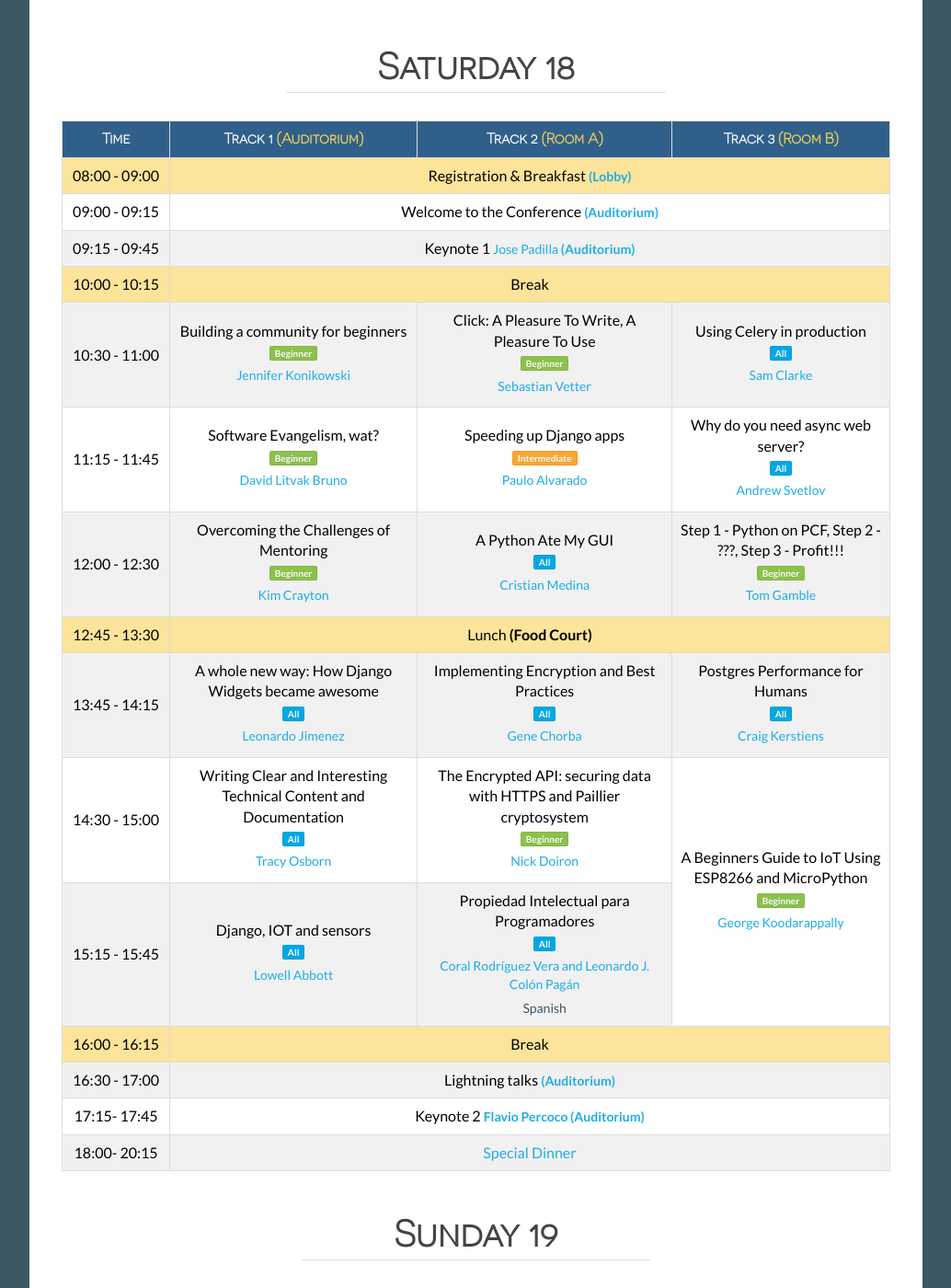
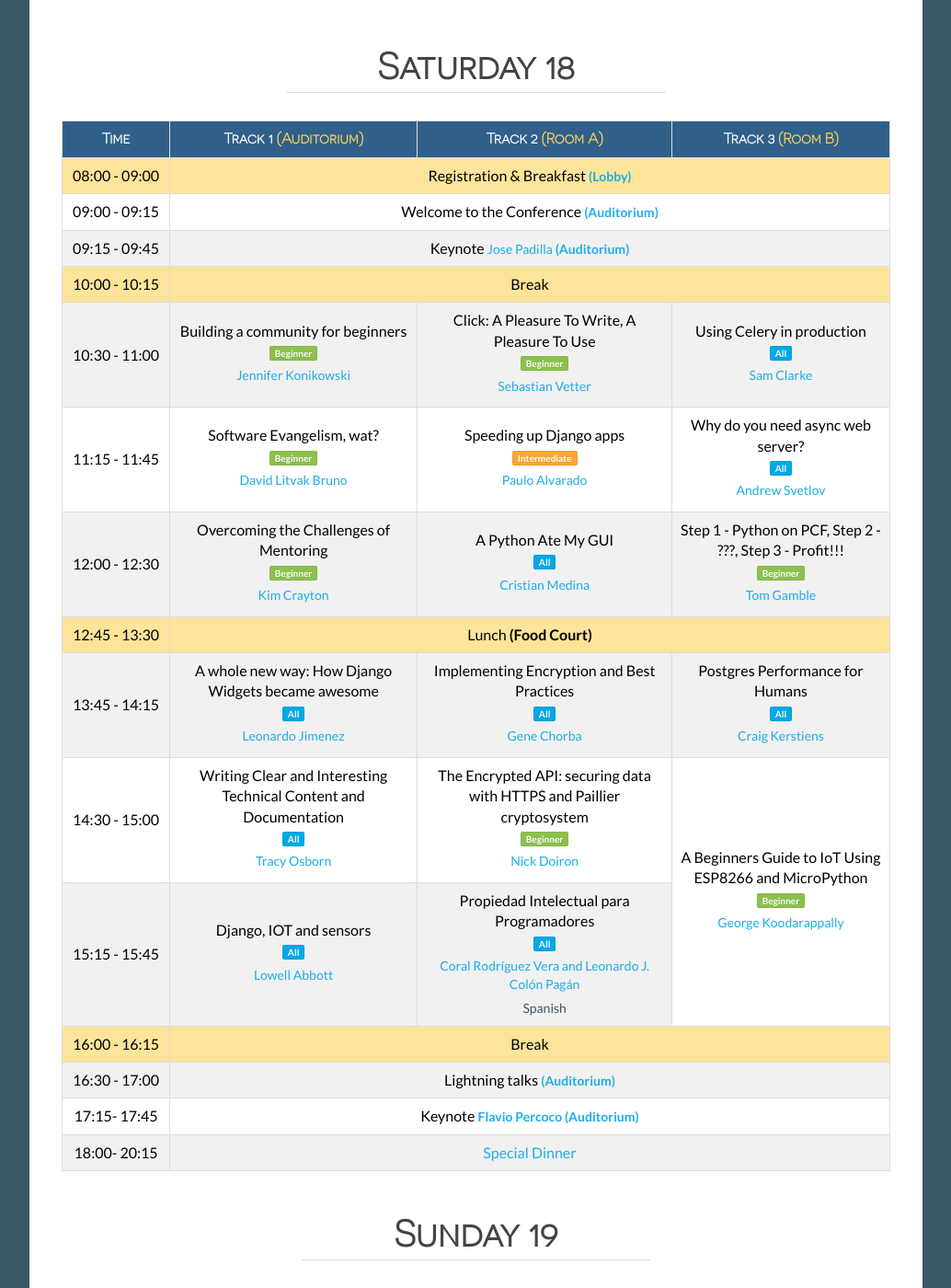
Before and after one commit to pycaribbean/pycaribbean.github.io, a Jekyll site: the page built from schedule.html, in a window 1280 px wide and 1400 px high, scrolled down 321 px. Shown: the whole window at 92% size, without its empty margins (105-1139 px from the left). Built offline with Jekyll 4.4.1, drawn with Linux system fonts in a browser that asks for light colours; nearby versions of some CDN libraries; library files that are not in the unit come from our copies; some of the changed text lies outside the part shown.

Commit message:
Erase keynote #'s and add schedule button on main page

```diff
--- a/index.html
+++ b/index.html
@@ -18,7 +18,7 @@
           <ul>
             <li class="hotels"><a href="/hotels">Hotels</a></li>
             <!--<li class="speakers"><a href="/speakers">Speakers</a></li>-->
-            <!-- <li><a href="/schedule.html">Schedule</a></li> -->
+            <li><a href="/schedule.html">Schedule</a></li>
             <li class="code-of-conduct"><a href="/code-of-conduct">Code of Conduct</a></li>
             <li><a href="https://www.facebook.com/pycaribbean"><i class="uk-icon-facebook"></i></a></li>
             <li><a href="https://twitter.com/pycaribbean"><i class="uk-icon-twitter"></i></a></li>
--- a/schedule.html
+++ b/schedule.html
@@ -37,7 +37,7 @@
             </tr>
             <tr>
               <td class="time">09:15 - 09:45</td>
-              <td colspan="3"> <span class="title"> Keynote 1 </span>  <span class="keynote"> Jose Padilla <b  class="uk-text-bold">(Auditorium)</b></span></td>
+              <td colspan="3"> <span class="title"> Keynote  </span>  <span class="keynote"> Jose Padilla <b  class="uk-text-bold">(Auditorium)</b></span></td>
             </tr>
             <tr class="break">
               <td> 10:00 - 10:15 </td>
@@ -94,7 +94,7 @@
 	            </tr>
               <tr>
                 <td class="time">17:15- 17:45</td>
-                <td colspan="3"> <span class="title"> Keynote 2  </span> <span class="keynote"> <b class="uk-text-bold">  Flavio Percoco (Auditorium)</b> </span> </td>
+                <td colspan="3"> <span class="title"> Keynote   </span> <span class="keynote"> <b class="uk-text-bold">  Flavio Percoco (Auditorium)</b> </span> </td>
 	            </tr>
               <tr>
                 <td class="time">18:00- 20:15</td>
@@ -123,7 +123,7 @@
             </tr>
             <tr>
               <td class="time">09:15 - 9:45</td>
-              <td colspan="3">Keynote 3  <span class="keynote">  <b class="uk-text-bold"> Russell Keith-Magee (Auditorium)</b></span></td>
+              <td colspan="3">Keynote   <span class="keynote">  <b class="uk-text-bold"> Russell Keith-Magee (Auditorium)</b></span></td>
             </tr>
             <tr class="break">
               <td class="time">10:00 - 10:15</td>
@@ -179,7 +179,7 @@
               </tr>
               <tr>
                 <td class="time">17:15 - 17:45</td>
-                <td colspan="3"> <span class="title"> Keynote 4  </span> <span class="keynote"> <b class="uk-text-bold"> Bruce Eckel (Auditorium)</b> </span> </td>
+                <td colspan="3"> <span class="title"> Keynote   </span> <span class="keynote"> <b class="uk-text-bold"> Bruce Eckel (Auditorium)</b> </span> </td>
               </tr>
               <tr>
                 <td class="time">18:00 - 18:15</td>
```
